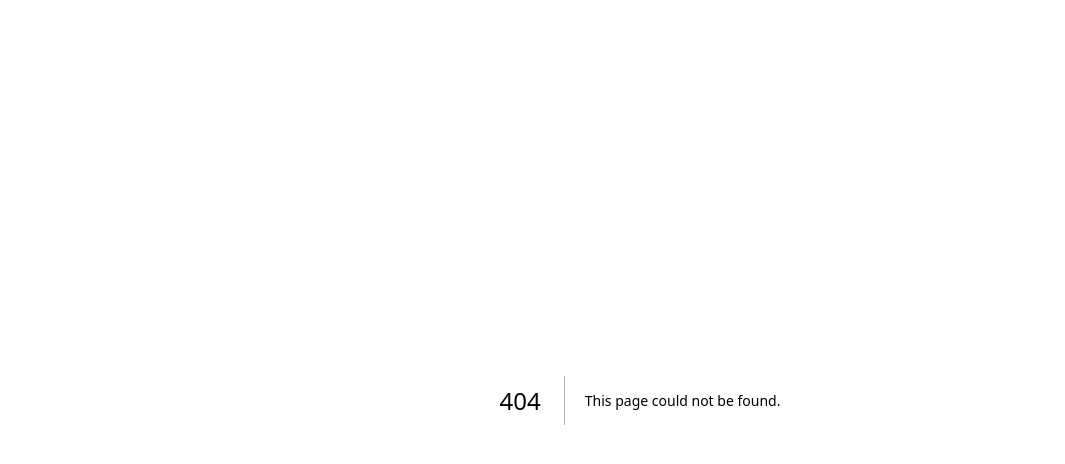
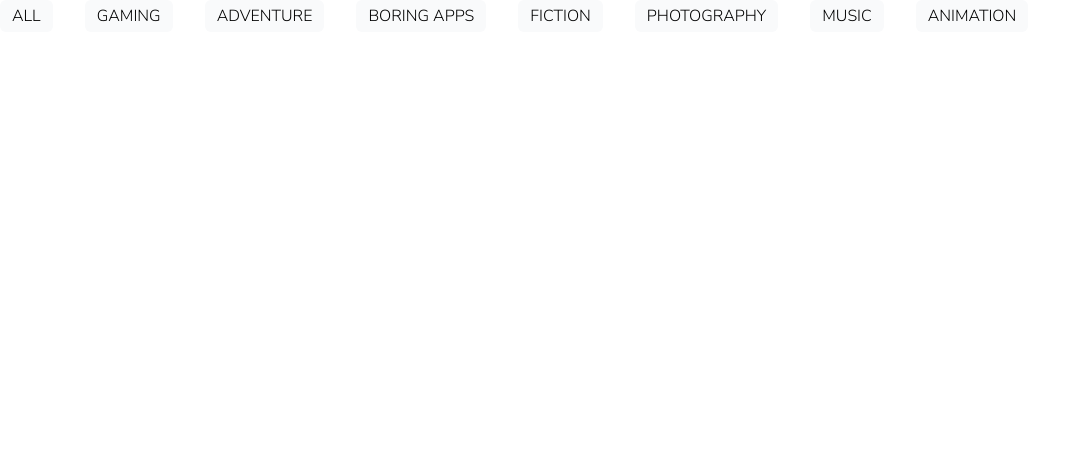
Before and after one commit to Baah-Danso-Kenneth/celo-bootCamp-nft-project, a Next.js app in the folder frontend/: page /marketPlace in a window 1280 px wide. Before the commit this address had no page. Shown: the top 464 px of the page, without its empty margins (0-1065 px from the left). Built offline with nearby package versions, Linux system fonts and the light colour scheme; a web font is replaced by a local one.

Commit message:
Create Market place bare structure

```diff
--- /dev/null
+++ b/frontend/src/app/marketPlace/page.tsx
@@ -0,0 +1,10 @@
+import MarketPlace from '@/components/sections/marketplace'
+import React from 'react'
+
+function page() {
+  return (
+   <MarketPlace/>
+  )
+}
+
+export default page
--- /dev/null
+++ b/frontend/src/components/sections/marketplace/Categories.tsx
@@ -0,0 +1,23 @@
+"use client"
+import Link from 'next/link'
+import React from 'react'
+import categoriesNft from '../../shared/data/nftCategories';
+import { usePathname } from 'next/navigation';
+import clsx from 'clsx';
+
+function Categories() {
+  const pathname=usePathname();
+  return (
+    <div className='flex flex-row space-x-8 uppercase font-nunito'>
+        {categoriesNft.map(({id, name, href})=>{
+          return(
+            <Link href={href} key={id} className={clsx('bg-gray-50 px-3 py-1 rounded-md',{'hover:bg-gray-100':pathname === href})}>
+              <h1>{name}</h1>
+            </Link>
+          )
+        })}
+      </div>
+  )
+}
+
+export default Categories
--- /dev/null
+++ b/frontend/src/components/sections/marketplace/index.tsx
@@ -0,0 +1,12 @@
+import React from 'react'
+import Categories from './Categories'
+
+function MarketPlace() {
+  return (
+    <div>
+        <Categories/>
+      </div>
+  )
+}
+
+export default MarketPlace
--- /dev/null
+++ b/frontend/src/components/shared/data/nftCategories.js
@@ -0,0 +1,13 @@
+const categoriesNft = [
+  {id:1,name:"All",href:"/all"},
+  {id:2,name:"gaming",href:"/all"},
+  {id:3,name:"adventure",href:"/all"},
+  {id:4,name:"boring apps",href:"/all"},
+  {id:5,name:"fiction",href:"/all"},
+  {id:6,name:"photography",href:"/all"},
+  {id:7,name:"music",href:"/all"},
+  {id:8,name:"animation",href:"/all"},
+
+]
+
+export default categoriesNft
```
